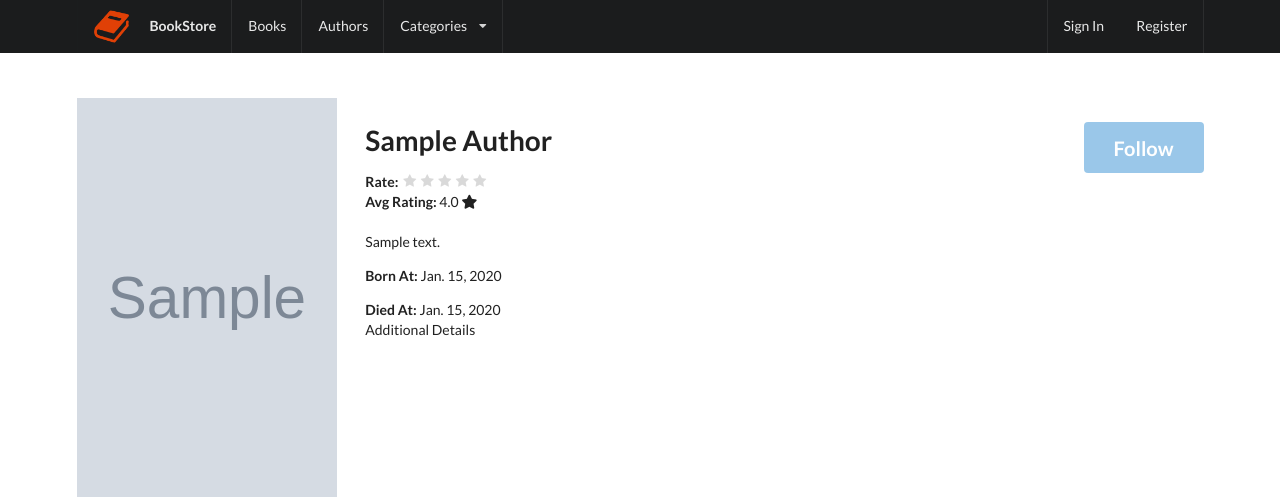
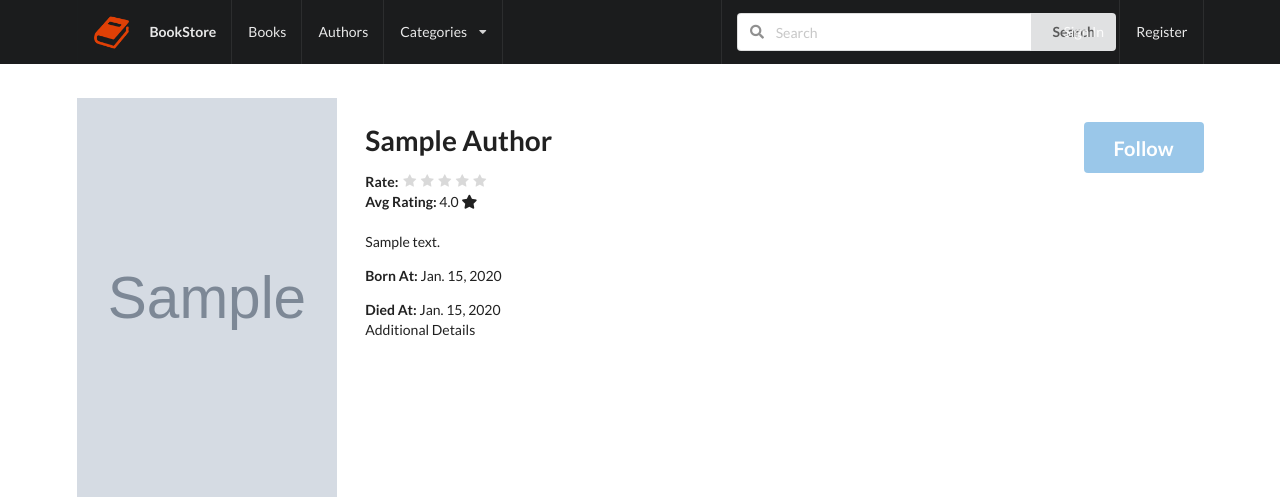
Before and after one commit to YasserMohsen/DjangoBookStore, a Django app: page /authors/1 in a window 1280 px wide. Shown: the top 497 px of the page. Run offline with Django 3.2, Linux system fonts and the light colour scheme; tables that the repository leaves empty hold one stand-in row (values such as "Sample post"); grey boxes marked "Sample" are stand-in pictures; some libraries are stand-ins or nearby versions.

Commit message:
add book searchfeature

```diff
--- a/bookstore/settings.py
+++ b/bookstore/settings.py
@@ -23,10 +23,10 @@ BASE_DIR = os.path.dirname(os.path.dirname(os.path.abspath(__file__)))
 SECRET_KEY = '3rrxa$krizit@qhhycpd+q)o67eci5(+mhvio*sddg*&2kxz#y'
 
 # SECURITY WARNING: don't run with debug turned on in production!
-# DEBUG= True
-DEBUG = False
+DEBUG= True
+# DEBUG = False
 
-ALLOWED_HOSTS = ['localhost']
+ALLOWED_HOSTS = []
 LOGOUT_REDIRECT_URL = '/registration/login'
 LOGIN_REDIRECT_URL = '/library'
 
--- a/library/views.py
+++ b/library/views.py
@@ -30,6 +30,13 @@ def index(request):
 class BookList(ListView):
     model = Book
     context_object_name = "books"
+
+    def get_queryset(self):
+        if(self.request.GET.get("search_text")):
+            return Book.objects.filter(title__icontains=self.request.GET.get("search_text"))
+        else:
+            return Book.objects.all()
+
     def get_context_data(self,**kwargs):
         context = super().get_context_data()
         return context
--- a/registration/templates/registration/base.html
+++ b/registration/templates/registration/base.html
@@ -33,7 +33,6 @@
 
     </head>
     <body>
-
       <div class="ui fixed inverted menu">
         <div class="ui container">
           <a href="#" class="header item">
@@ -52,11 +51,20 @@
 
                 </div>
             </div>
+            <div class="right item">
+                <form class="ui form" action="/library/books/">
+                      <div class="ui action left icon input">
+                            <i class="search icon"></i>
+                            <input type="text" placeholder="Search" name="search_text">
+                            <button class="ui button" type="submit">Search</button>
+                      </div>
+                </form>
+            </div>
             {% if user.is_authenticated %}
             <a href="#" class="right item">{{ user.username }}</a>
             <a href="/registration/logout" class="item">Logout</a>
             {% else %}
-            <a href="/registration/login" class="right item">Sign In</a>
+            <a href="/registration/login" class="item">Sign In</a>
             <a href="/registration/signup" class="item">Register</a>
             {% endif %}
         </div>
```
